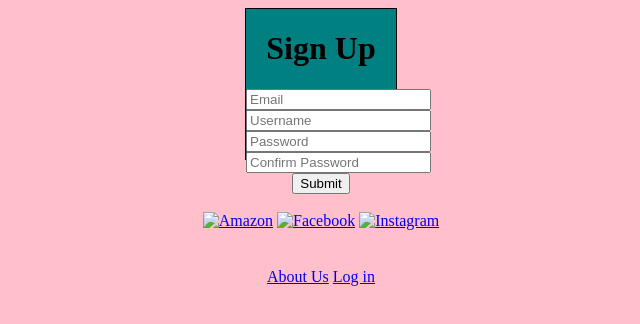
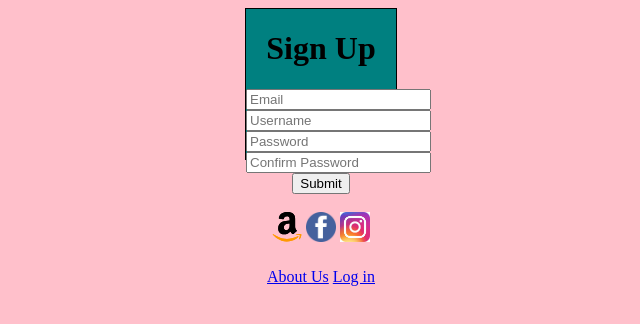
Before and after one commit to oliviaowen14/registerpage, a plain HTML site: page index.html in a window 1280 px wide. Shown: the whole page, without its empty margins (319-959 px from the left). Drawn offline with Linux system fonts and the light colour scheme.

Commit message:
third commit

```diff
--- a/index.html
+++ b/index.html
@@ -24,9 +24,9 @@
    <p>
        <br>
        <br>
-            <a href="https://www.Amazon.com"><img src="../htmlCssProjects/htmlBasics/assets/Amazon_icon.svg" height="30cm" width="30cm" alt="Amazon"></a>
-            <a href="https://facebook.com"><img src="../htmlCssProjects/htmlBasics/assets/1260673.png" height="30cm" width="30cm" alt="Facebook"></a>
-            <a href="https://instagram.com"><img src="../htmlCssProjects/htmlBasics/assets/download.jpeg" height="30cm" width="30cm" alt="Instagram"></a>
+            <a href="https://www.Amazon.com"><img src="assets/Amazon_icon.svg" height="30cm" width="30cm" alt="Amazon"></a>
+            <a href="https://facebook.com"><img src="assets/1260673.png" height="30cm" width="30cm" alt="Facebook"></a>
+            <a href="https://instagram.com"><img src="assets/download.jpeg" height="30cm" width="30cm" alt="Instagram"></a>
    </br>
    </br>
 
```
Also changed, not shown: assets/1260673.png (added), assets/Amazon_icon.svg (added), assets/download.jpeg (added), 2 other files.
